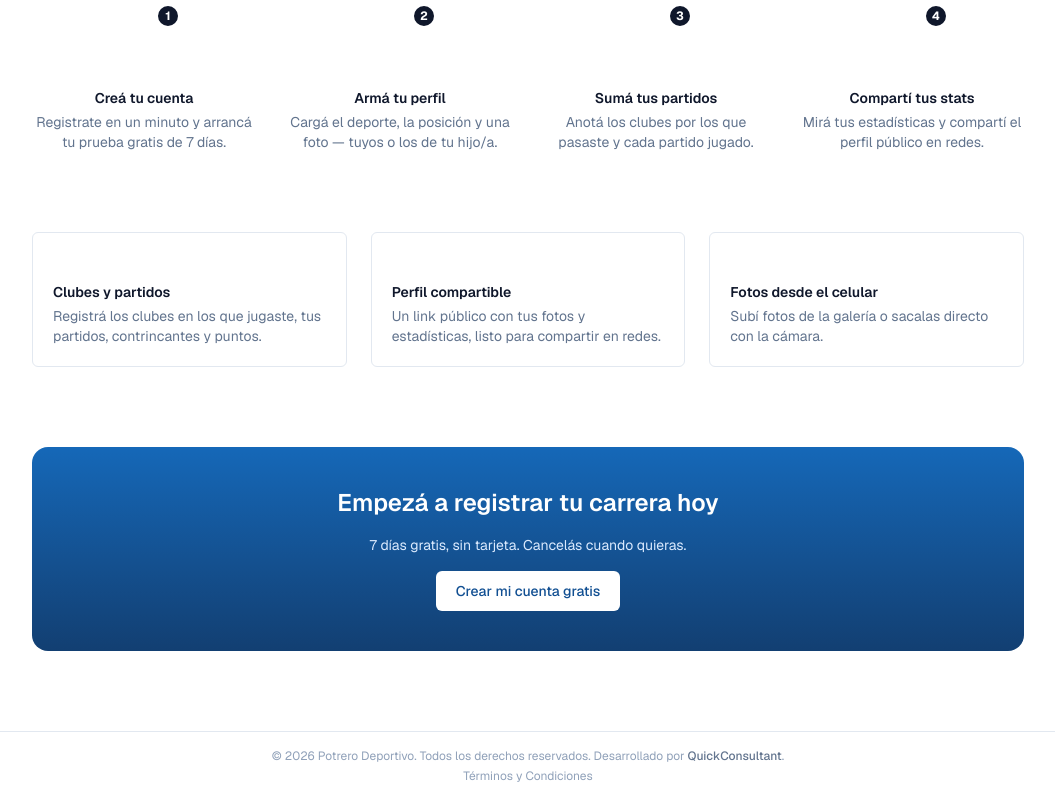
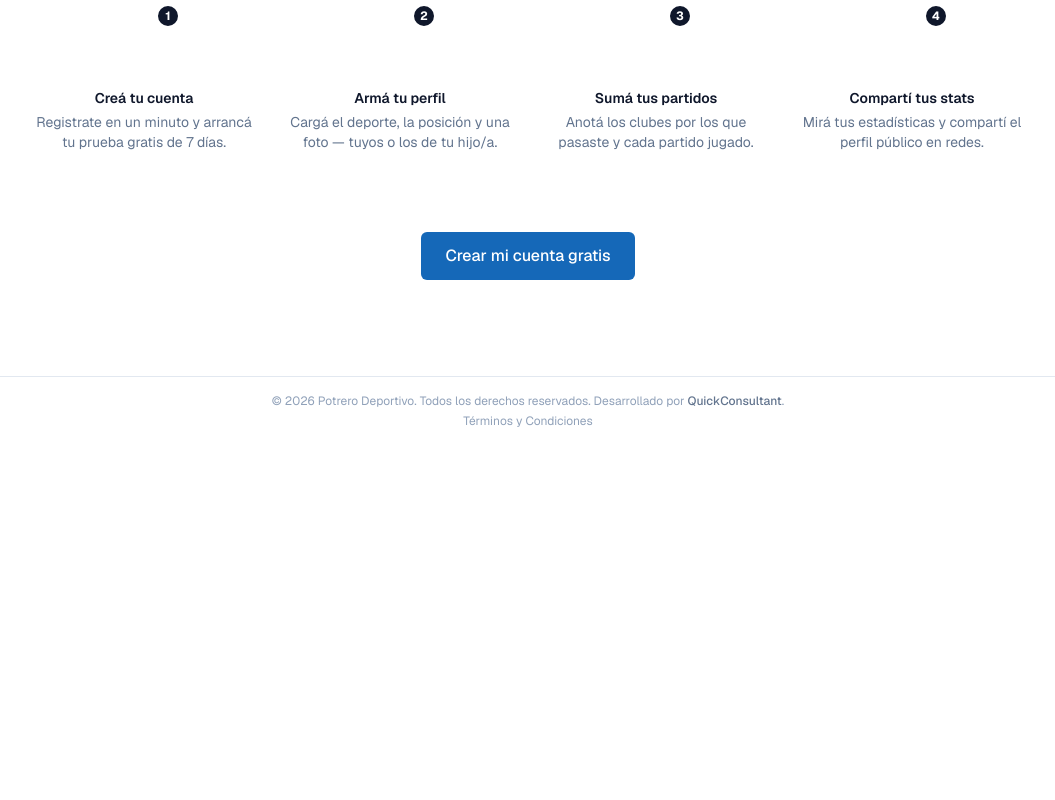
Before and after one commit to AndresNavarroGuitart/quickconsultant-web, a Next.js app in the folder perfil-deportivo-app/: page / in a window 1280 px wide. Shown: the part 719-1519 px from the top of the page, without its empty margins (112-1167 px from the left). After the commit the page ends 1164 px from the top, so only its background shows below. Built offline with nearby package versions, Linux system fonts and the light colour scheme.

Commit message:
Portada: saca las 3 tarjetas de features y deja solo el boton Crear mi cuenta gratis

```diff
--- a/perfil-deportivo-app/src/app/page.tsx
+++ b/perfil-deportivo-app/src/app/page.tsx
@@ -2,26 +2,6 @@ import Link from "next/link";
 import Logo from "@/components/Logo";
 import TeamShieldIllustration from "@/components/TeamShieldIllustration";
 import WavyBanner from "@/components/WavyBanner";
-
-const FEATURES = [
-  {
-    color: "var(--color-sport-cyan)",
-    title: "Clubes y partidos",
-    description:
-      "Registrá los clubes en los que jugaste, tus partidos, contrincantes y puntos.",
-  },
-  {
-    color: "var(--color-sport-pink)",
-    title: "Perfil compartible",
-    description:
-      "Un link público con tus fotos y estadísticas, listo para compartir en redes.",
-  },
-  {
-    color: "var(--color-sport-yellow)",
-    title: "Fotos desde el celular",
-    description: "Subí fotos de la galería o sacalas directo con la cámara.",
-  },
-];
 
 const STEPS = [
   {
@@ -142,36 +122,10 @@ export default function Home() {
           </div>
         </section>
 
-        <section className="grid gap-6 sm:grid-cols-3">
-          {FEATURES.map((feature) => (
-            <div
-              key={feature.title}
-              className="rounded-md border border-slate-200 bg-white p-5"
-            >
-              <span
-                className="mb-3 inline-block h-2.5 w-2.5 rounded-full"
-                style={{ backgroundColor: feature.color }}
-              />
-              <h2 className="text-sm font-semibold text-slate-900">
-                {feature.title}
-              </h2>
-              <p className="mt-1 text-sm text-slate-500">
-                {feature.description}
-              </p>
-            </div>
-          ))}
-        </section>
-
-        <section className="flex flex-col items-center gap-4 rounded-2xl bg-gradient-to-b from-brand-600 to-brand-800 px-6 py-10 text-center">
-          <h2 className="text-2xl font-semibold text-white">
-            Empezá a registrar tu carrera hoy
-          </h2>
-          <p className="max-w-md text-sm text-brand-100">
-            7 días gratis, sin tarjeta. Cancelás cuando quieras.
-          </p>
+        <section className="flex justify-center pb-4">
           <Link
             href="/signup"
-            className="rounded-md bg-white px-5 py-2.5 text-sm font-medium text-brand-700 hover:bg-brand-50"
+            className="rounded-md bg-brand-600 px-6 py-3 text-base font-medium text-white hover:bg-brand-700"
           >
             Crear mi cuenta gratis
           </Link>
```
